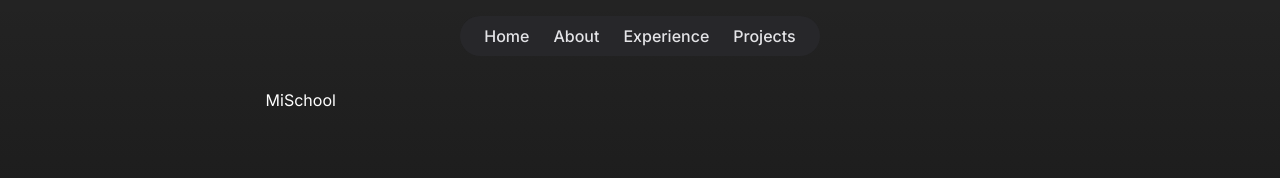
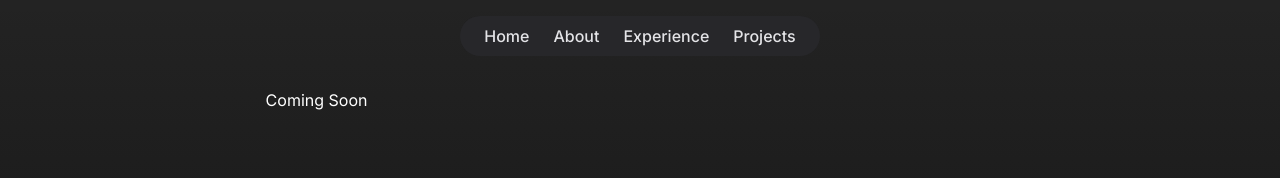
Before and after one commit to hmzahmed/personal-portfolio, a Next.js app: page /projects/1 in a window 1280 px wide. Shown: the top 178 px of the page. Built offline with nearby package versions, Linux system fonts and the light colour scheme.

Commit message:
add placeholder

```diff
--- a/src/app/projects/[id]/page.tsx
+++ b/src/app/projects/[id]/page.tsx
@@ -6,5 +6,5 @@ export default function ProjectDetailPage({
   params: { id: string };
 }) {
   const project = projects[parseInt(projectId) - 1];
-  return <div className="">{project.name}</div>;
+  return <div className="">Coming Soon</div>;
 }
```
